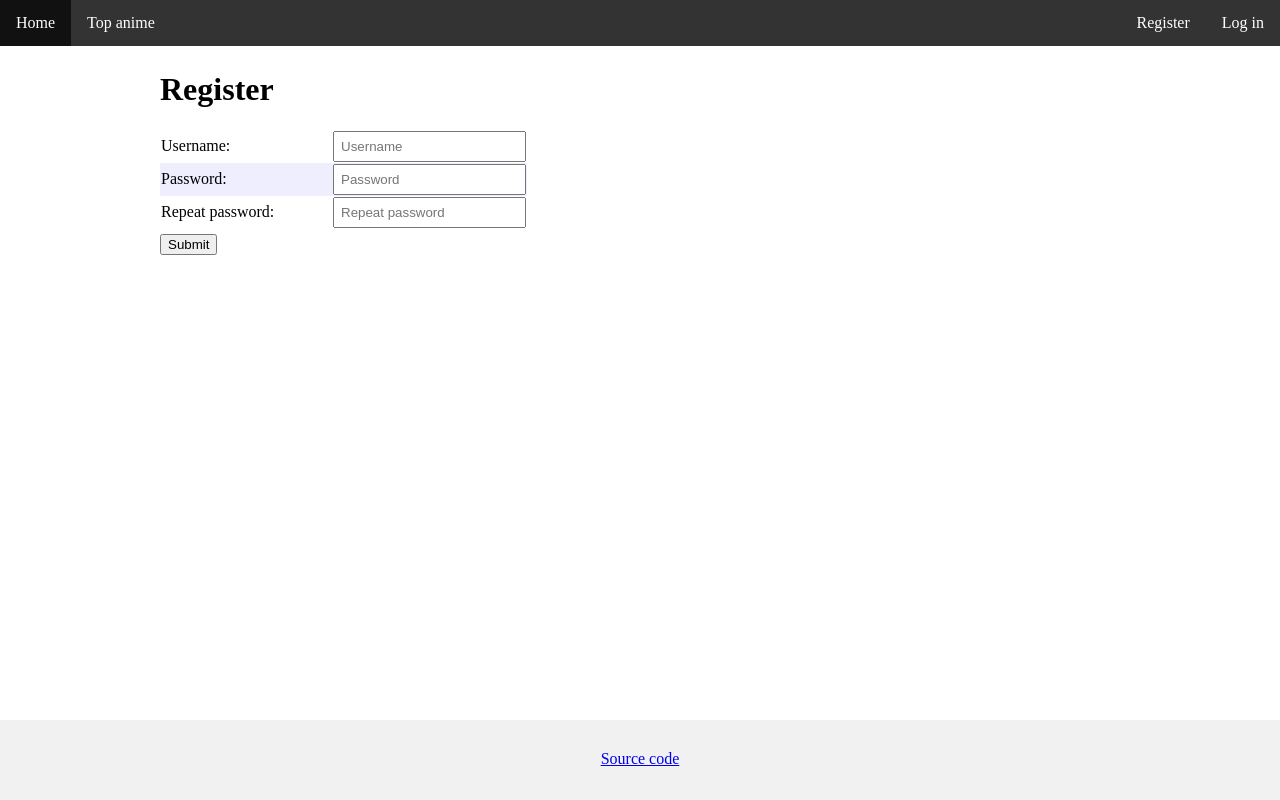
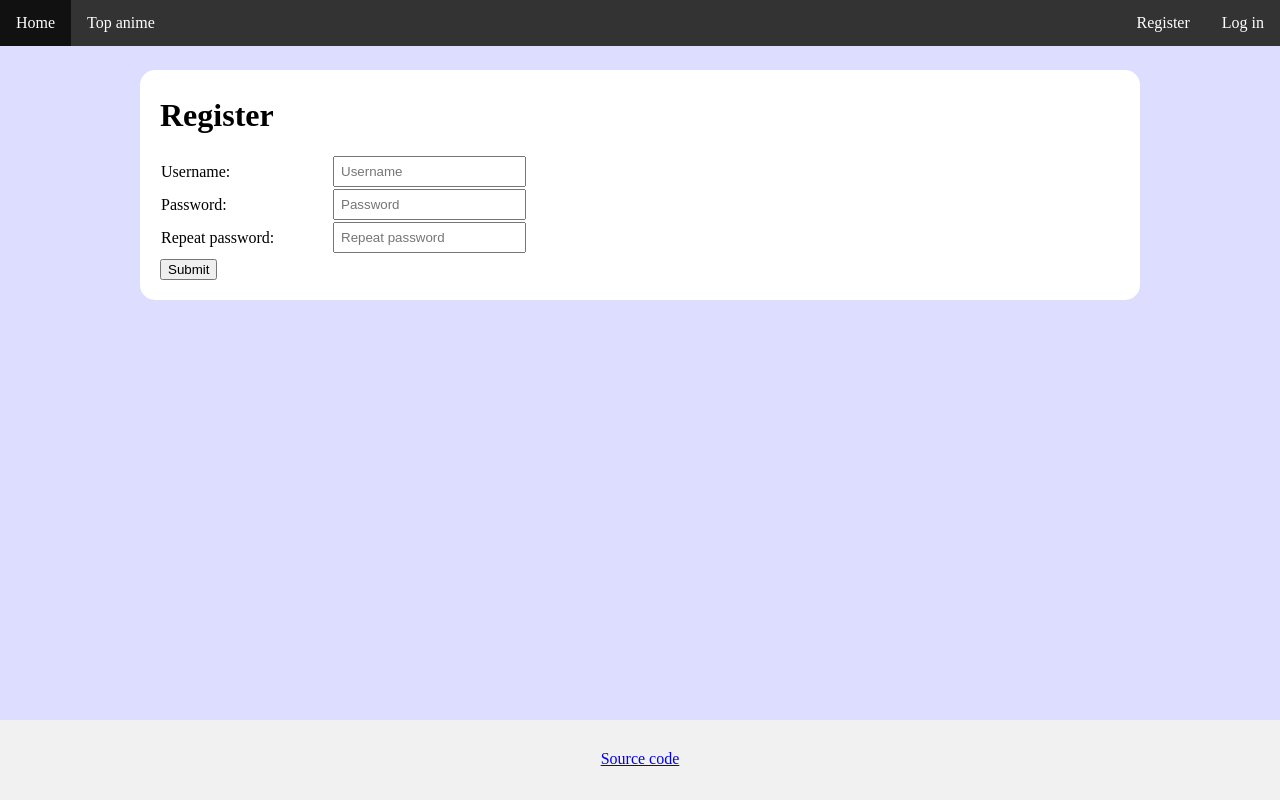
Before and after one commit to bntti/animelist, a Flask app: page /register in a window 1280 px wide. Run offline with Flask 2, Linux system fonts and the light colour scheme.

Commit message:
Add a background color

```diff
--- a/static/index.css
+++ b/static/index.css
@@ -1,3 +1,7 @@
+h1 {
+  margin-top: 7px;
+}
+
 tr:nth-child(even) {
   background-color: #eef;
 }
--- a/static/layout.css
+++ b/static/layout.css
@@ -2,11 +2,27 @@ body {
   margin: 0;
 }
 
+@media only screen and (min-width: 64em) {
+  body {
+    background-color: #ddf;
+  }
+  .content-container {
+    padding-top: 70px !important;
+    padding-bottom: 23px;
+    min-height: calc(100vh - 173px) !important;
+  }
+  .content {
+    background-color: white;
+    border-radius: 15px;
+  }
+}
+.content-container {
+  padding-top: 30px;
+  min-height: calc(100vh - 110px);
+}
 .content {
+  max-width: 60em;
   margin: auto;
-  max-width: 60em;
-  min-height: calc(100vh - 150px);
-  margin-top: 30px;
   padding: 20px;
 }
 
@@ -17,6 +33,7 @@ body {
   border-radius: 15px;
   background-color: white;
   border-style: solid;
+  border-color: #000;
 
   /* Hiding animation */
   /* Firefox */
--- a/static/login.css
+++ b/static/login.css
@@ -7,6 +7,10 @@ table {
   border-style: none !important;
 }
 
+tr:nth-child(even) {
+  background-color: white !important;
+}
+
 .a {
   width: 110px;
 }
--- a/static/profile.css
+++ b/static/profile.css
@@ -20,7 +20,6 @@ p {
 }
 .tag_counts {
   grid-area: tag_counts;
-  height: 550px;
 }
 .settings {
   grid-area: settings;
--- a/static/register.css
+++ b/static/register.css
@@ -7,6 +7,10 @@ table {
   border-style: none !important;
 }
 
+tr:nth-child(even) {
+  background-color: white !important;
+}
+
 .a {
   width: 170px;
 }
--- a/templates/layout.html
+++ b/templates/layout.html
@@ -40,8 +40,10 @@
     {% endif %}
     {% endwith %}
 
-    <div class="content">
-        {% block content %}{% endblock %}
+    <div class="content-container">
+        <div class="content">
+            {% block content %}{% endblock %}
+        </div>
     </div>
 
     <div class="footer">
--- a/templates/profile.html
+++ b/templates/profile.html
@@ -42,7 +42,7 @@
             </tbody>
         </table>
     </div>
-    <div class="tag_counts">
+    <div class="tag_counts" {% if own_profile %} style="height: 550px" {% endif %}>
         <h3>Anime watched by tag</h3>
         {% if tag_counts %}
         <div class="tableFixHead">
```
